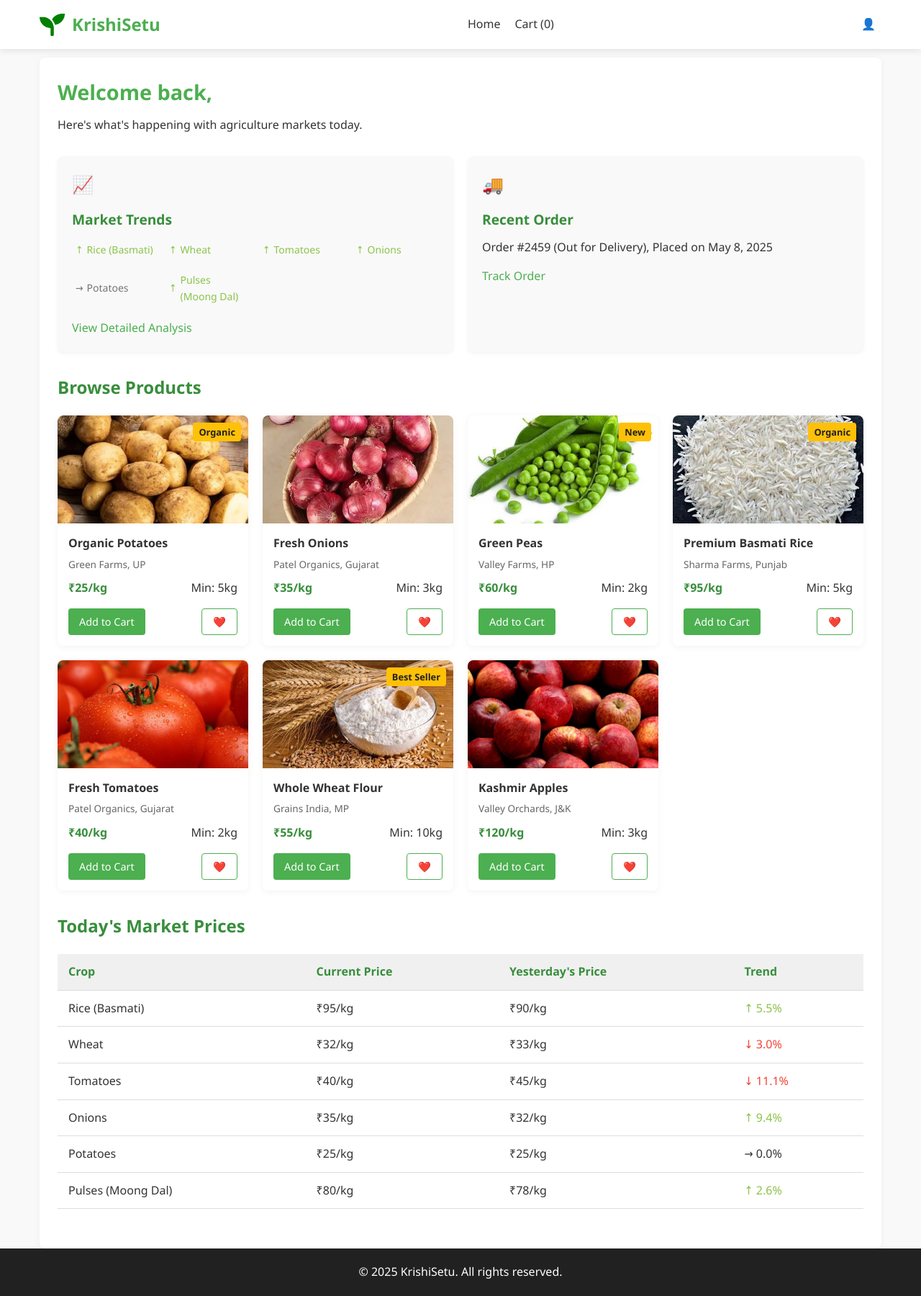
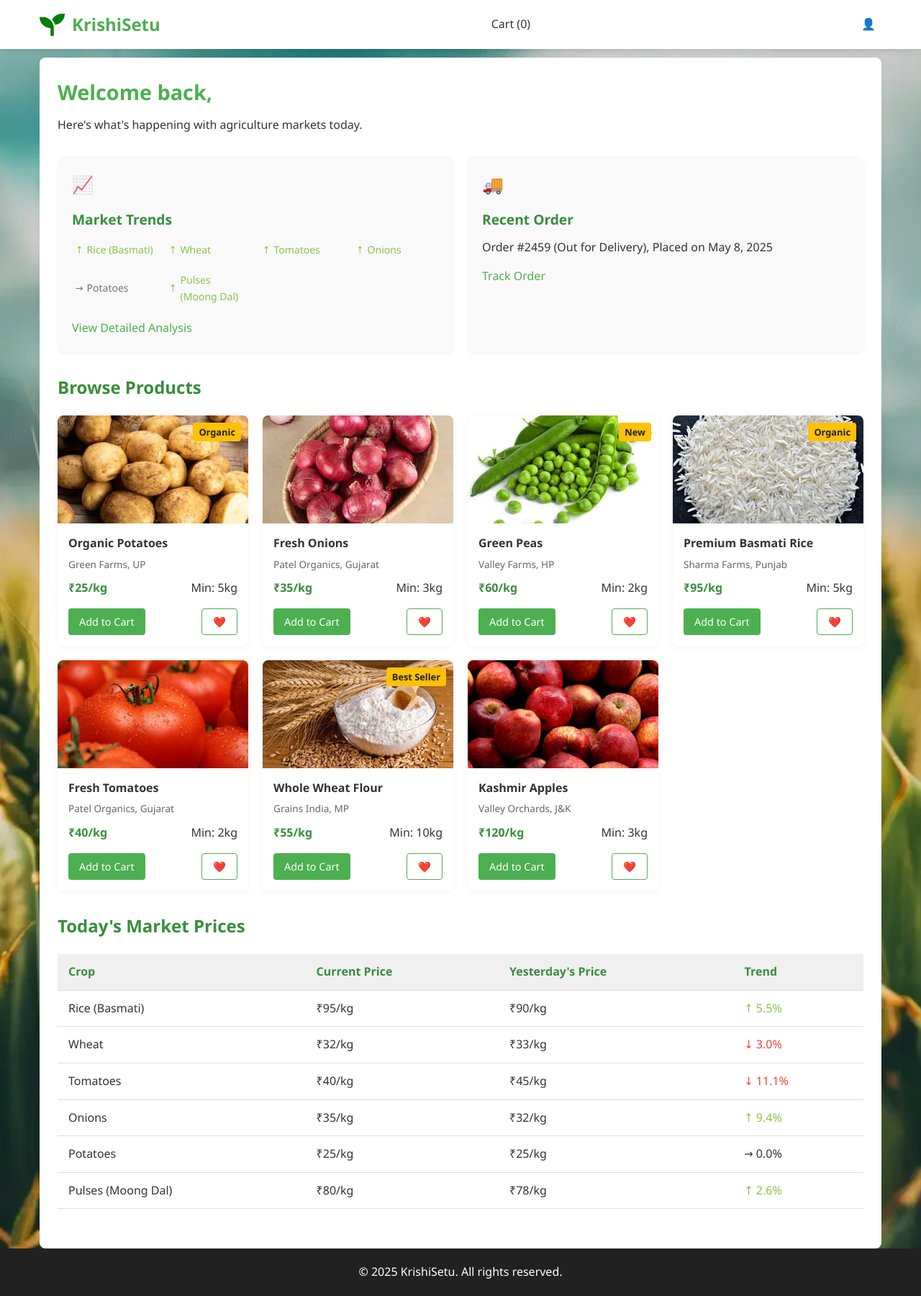
Before and after one commit to PranavAmara05/UID-4th-sem, a Flask app: template templates/user1.html in a window 1280 px wide. Shown: the whole page at 72% size. Run offline with Flask 3, Linux system fonts and the light colour scheme; the template is opened without the code that fills it, so the values that code supplies are empty.

Commit message:
Update user1.html

```diff
--- a/templates/user1.html
+++ b/templates/user1.html
@@ -986,9 +986,14 @@
         .notification-error {
             border-left: 4px solid var(--danger-color);
         }
+
+        .hero{
+             background: url("{{ url_for('static', filename='images/water.jpg') }}") no-repeat center center/cover;
+        }
     </style>
 </head>
 <body>
+    <section class="hero">
     <!-- Header -->
     <header>
         <div class="container">
@@ -1001,7 +1006,7 @@
                 <button class="hamburger" id="hamburger">☰</button>
 
                 <div class="nav-links" id="navLinks">
-                    <a href = "{{ url_for('home') }}";>Home</a>
+
                     <a href="#" id="cartLink">Cart (0)</a>
                 </div>
 
@@ -1297,7 +1302,7 @@
             </div>
         </div>
     </div>
-
+</section>
     <!-- Footer -->
     <footer>
         <div class="container">
```
